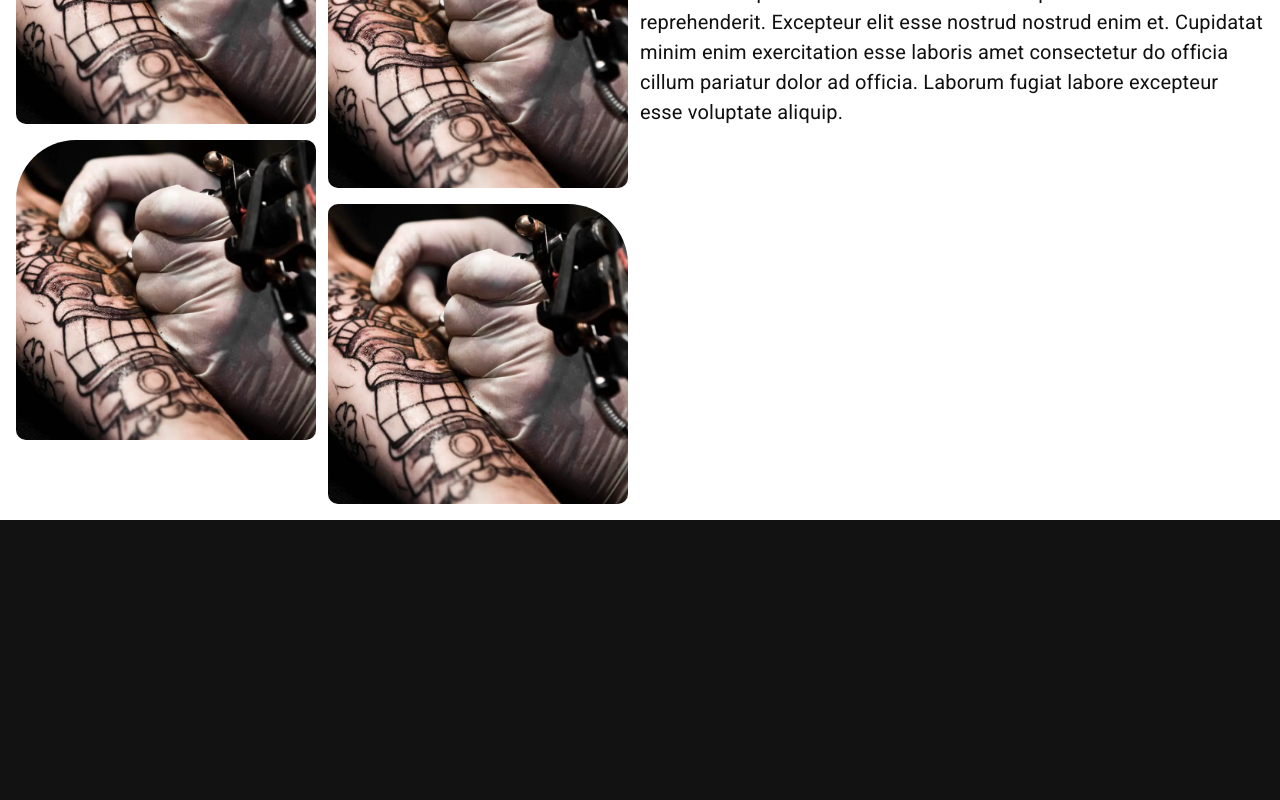
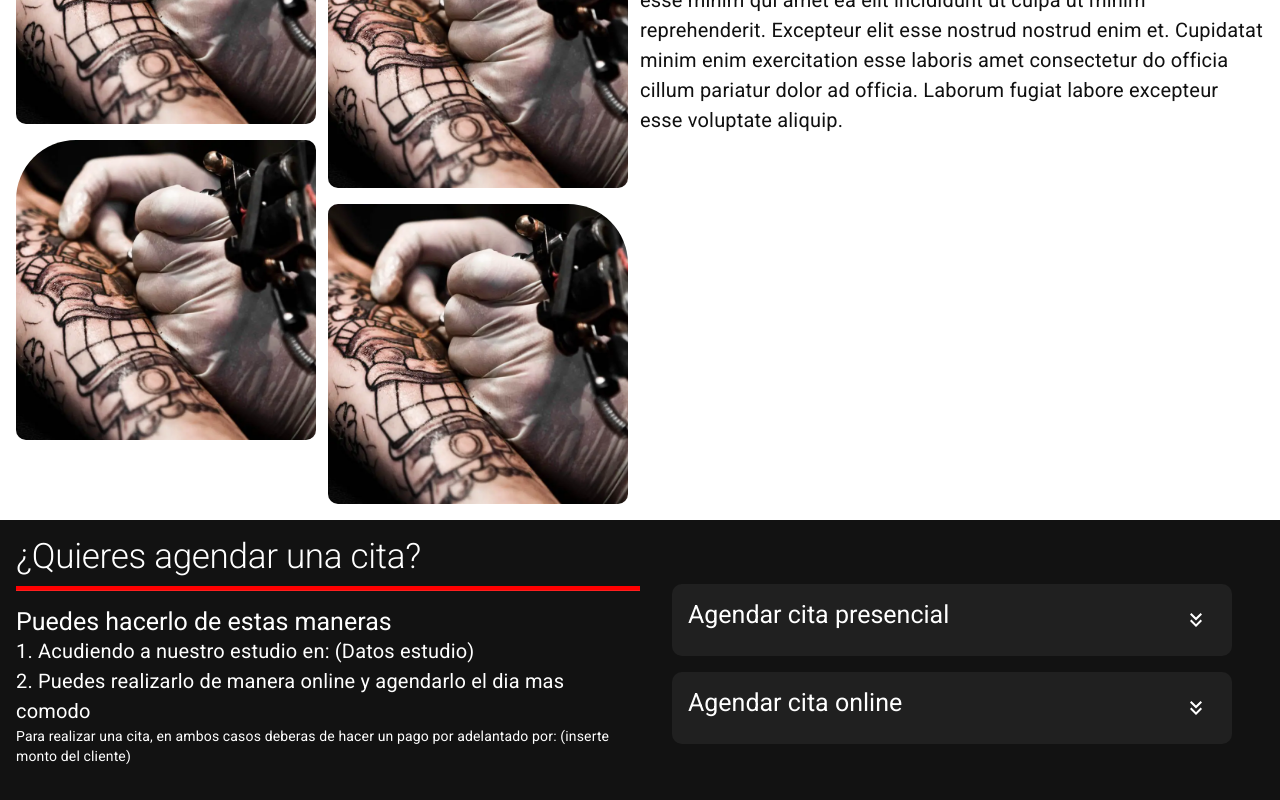
Before and after one commit to v-devOs/Date-app, a Next.js app: page / in a window 1280 px wide. Shown: the part 1062-1862 px from the top of the page. Before the commit the page ends 1582 px from the top, so only its background shows below. Built offline with nearby package versions, Linux system fonts and the light colour scheme.

Commit message:
Acordeon de opciones terminado

```diff
--- /dev/null
+++ b/components/lading/Acordeon.tsx
@@ -0,0 +1,112 @@
+import React, { ReactNode, useState } from 'react'
+import { Box, Button, Grid, IconButton, SxProps, Theme, Typography, keyframes } from '@mui/material'
+import ArrowDown from '@mui/icons-material/KeyboardDoubleArrowDownOutlined';
+import ArrowUpRight from '@mui/icons-material/ArrowOutwardOutlined';
+
+
+interface optionsAppointment {
+  key:      string
+  option:   string
+  link?:    string
+  desc:     ReactNode
+}
+
+const stylesAcordeon: SxProps<Theme> = {
+  background: '#202020',
+  p: 2,
+  mb: 2,
+  mt: 2,
+  display: 'flex',
+  justifyContent: 'space-between',
+  borderRadius: '10px',
+  cursor: 'pointer',
+}
+
+const stylesDescAcordeon: SxProps<Theme> = {
+  background: '#252525',
+  p: 2,
+  mt: 2,
+  borderRadius: '5px',
+  position: 'relative'
+}
+
+const infoOptionsToCreateAppoitnment: optionsAppointment[] = [
+  {
+    key: 'presencial',
+    option: 'Agendar cita presencial',
+    desc:
+      <Grid sx={stylesDescAcordeon} className='fade-in-animation'>
+        <Typography variant='body1'>
+          Puedes acudir personalmmente a nuestro estudio y realizar la cotizacion del tatuaje
+          que deseas, tendras que pagar el adelanto de la cita e inmediatamnete de haremos saber cuales
+          son nuestras fechas y horarios disponibles
+        </Typography>
+      </Grid>
+
+  },
+  {
+    key: 'online',
+    option: 'Agendar cita online',
+    desc:
+      <Grid sx={stylesDescAcordeon} className='fade-in-animation'>
+        <Typography variant='body1'>
+          Realizaras el pago de la cita por medio de paypal o tarjeta, posteriormente te entregaremos
+          un codigo unico el cual ingresaras para poder escojer el dia y hora que mas se te acomode,
+          a continuacion deberas de cargar una foto de tu tatuaje, las medidas(alto y ancho), y listo
+          en cuestion de minutos tendras tu cita agendada
+        </Typography>
+      </Grid>,
+    link: '/dates'
+  },
+]
+
+
+export const Acordeon = () => {
+
+  const [ keyAcordeon, setKeyAcordeon ] = useState('')
+
+  const onChangeKeyAcordeon = ( key: string ) => {
+    const keyTosSet = key === keyAcordeon ? '' : key
+
+    setKeyAcordeon( c => c = keyTosSet )
+  }
+
+  return (
+    <>
+
+      {
+        infoOptionsToCreateAppoitnment.map(({ desc, option, link, key  }) => (
+          <Grid
+            container
+            key={key}
+            sx={stylesAcordeon}
+            onClick={ () => onChangeKeyAcordeon(key) }
+          >
+            <Typography variant='h3' component='h3'>{ option }</Typography>
+
+            <IconButton>
+              <ArrowDown/>
+            </IconButton>
+
+            <Box sx={{ display: keyAcordeon === key ? 'block' : 'none'}}>
+              {
+                desc
+              }
+
+              <Button
+                sx={{ color: 'white', border: '1px solid red', mt: 3, display: link ? 'flex': 'none'}}
+                endIcon={<ArrowUpRight/>}
+                fullWidth
+              >
+                <Typography variant='body2'>Comenzemos</Typography>
+              </Button>
+            </Box>
+
+          </Grid>
+        ))
+      }
+
+
+    </>
+  )
+}
--- /dev/null
+++ b/components/lading/InfoAppointments.tsx
@@ -0,0 +1,36 @@
+import React from 'react'
+import { Grid, Typography } from '@mui/material'
+import { DecoratedTitle } from '../ui'
+import { Acordeon } from '.'
+
+export const InfoAppointments = () => {
+  return (
+    <>
+      <Grid
+        item
+        xs={12}
+        lg={6}
+      >
+        <DecoratedTitle title='¿Quieres agendar una cita?' useColorAlternative>
+          <Typography variant='h3' component='h3'>Puedes hacerlo de estas maneras</Typography>
+          <Typography variant='body1'>
+            1. Acudiendo a nuestro estudio en: (Datos estudio) <br/>
+            2. Puedes realizarlo de manera online y agendarlo el dia mas comodo
+          </Typography>
+          <Typography variant='body2'>Para realizar una cita, en ambos casos deberas de
+            hacer un pago por adelantado por: (inserte monto del cliente)
+          </Typography>
+        </DecoratedTitle>
+      </Grid>
+
+      <Grid
+        item
+        xs={12}
+        lg={6}
+        sx={{p: { xs: 0, md: 4 }}}
+      >
+        <Acordeon/>
+      </Grid>
+    </>
+  )
+}
--- a/components/lading/index.ts
+++ b/components/lading/index.ts
@@ -1 +1,3 @@
 export * from './InfoView'
+export * from './InfoAppointments'
+export * from './Acordeon'
--- a/components/ui/DecoratedTitle.tsx
+++ b/components/ui/DecoratedTitle.tsx
@@ -2,20 +2,20 @@ import { Divider, Typography } from '@mui/material'
 import React, { FC, ReactNode } from 'react'
 
 interface Props{
-  title:    string
-  children: ReactNode
+  title:                string
+  children:             ReactNode
+  useColorAlternative?:  boolean
 }
 
-export const DecoratedTitle: FC<Props> = ({ title, children }) => {
+export const DecoratedTitle: FC<Props> = ({ title, children, useColorAlternative }) => {
   return (
     <>
       <Typography variant='h2' component='h2'>{ title }</Typography>
 
       <Divider
-          sx={{ width: '100%', mb: 2, background: 'yellow', height: 5}}
+          sx={{ width: '100%', mb: 2, mt: 1, background: useColorAlternative ? 'red' : 'yellow', height: 5}}
           className='divider-animation'
       />
-
       {
         children
       }
--- a/components/ui/headers.ts
+++ b/components/ui/headers.ts
@@ -11,7 +11,7 @@ export const linkHeaders = [
   },
   {
     tag: 'Agendar cita',
-    link: '/dates'
+    link: '#appointments'
   },
   {
     tag: 'Acerca de nosotros',
--- a/pages/index.tsx
+++ b/pages/index.tsx
@@ -1,7 +1,7 @@
 import React from 'react'
 import { Box, Grid, SxProps, Theme, Typography } from '@mui/material'
 import { HomeLayout } from '@/components/layouts'
-import { InfoCards } from '@/components/lading'
+import { InfoAppointments, InfoCards } from '@/components/lading'
 
 const stylesContainerTitles: SxProps<Theme> = {
   background: 'linear-gradient(rgba(5,7,12,0.75), rgba(5,7,12,0.75)), url("/images/main-background.jpg")',
@@ -26,9 +26,14 @@ const HomePage = () => {
         </Grid>
 
       </Grid>
-        <Grid container sx={{ p: 2, background: 'white', color: '#101010'}}>
-          <InfoCards/>
-        </Grid>
+
+      <Grid container sx={{ p: 2, background: 'white', color: '#101010'}}>
+        <InfoCards/>
+      </Grid>
+
+      <Grid container sx={{ p: 2 }}>
+        <InfoAppointments/>
+      </Grid>
 
     </HomeLayout>
   )
--- a/theme/dark-theme.ts
+++ b/theme/dark-theme.ts
@@ -74,5 +74,13 @@ export const darkTheme = createTheme({
         }
       }
     },
+
+    MuiButton: {
+      styleOverrides: {
+        root: {
+          textTransform: 'none'
+        }
+      }
+    }
   }
 })
```
Also changed, not shown: styles/animations.css (line endings or trailing spaces).
